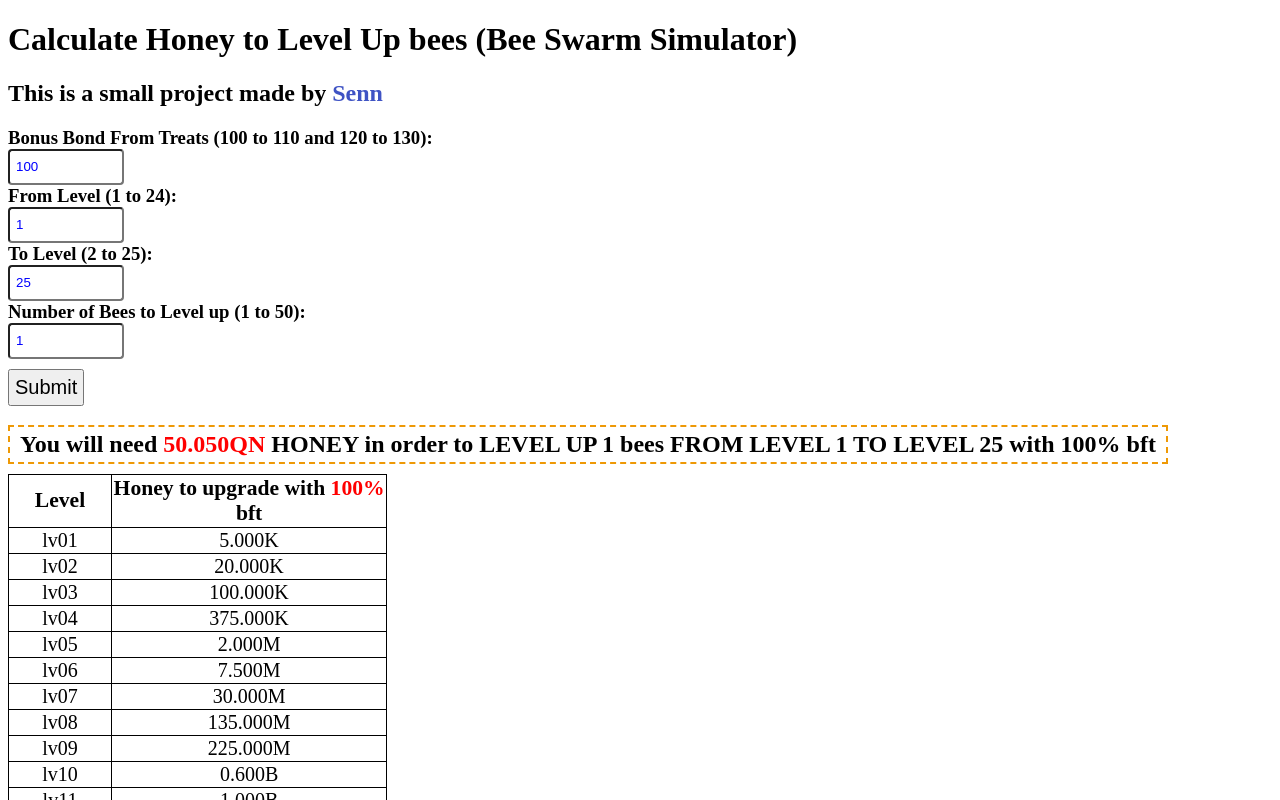
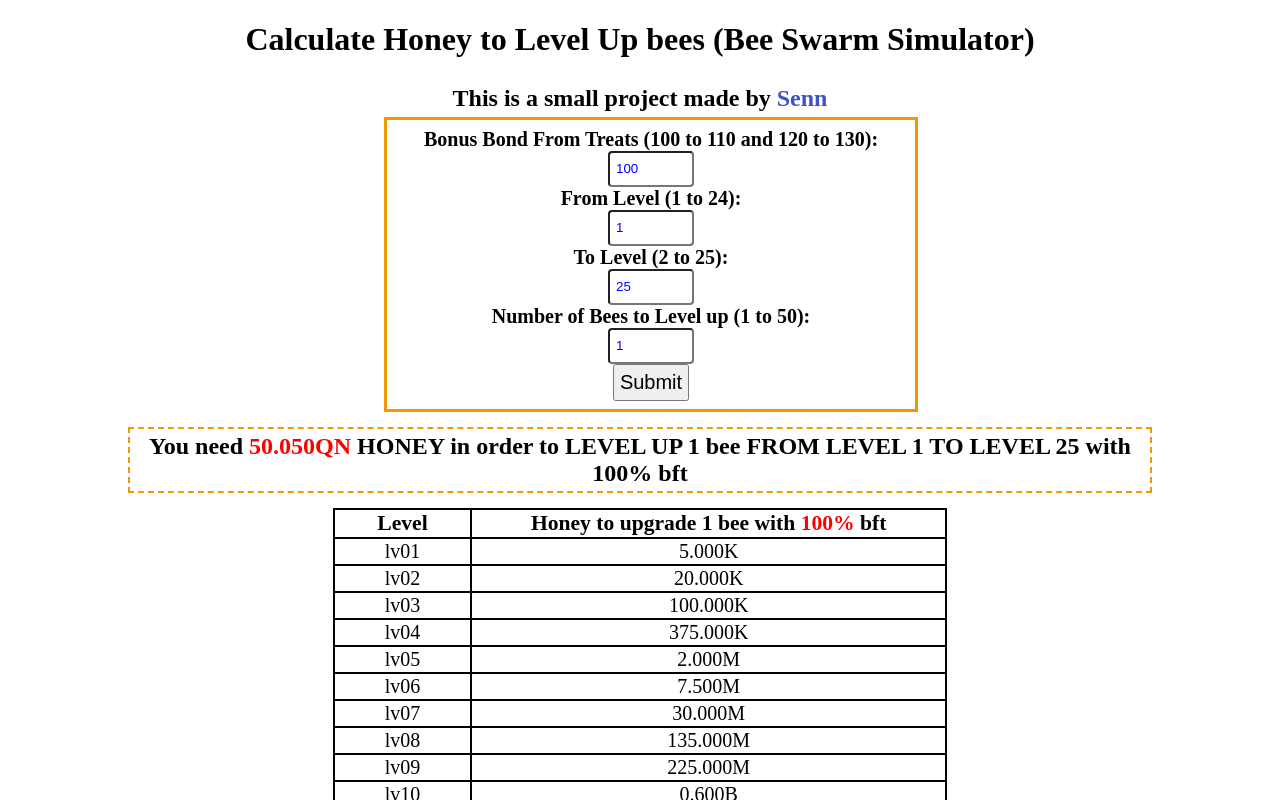
Before and after one commit to Senn1l/Calculate-Honey-for-BSS, a plain HTML site: page index.html in a window 1280 px wide. Both pictures are taken after a click on the button "Submit". Shown: the top 800 px of the page. Drawn offline with Linux system fonts and the light colour scheme.

Commit message:
third commit, fix and adjust some css

```diff
--- a/app.css
+++ b/app.css
@@ -1,9 +1,12 @@
 table {
-    width: 30%;
-    border: 1px solid;
+    width: 60%;
+    border: 2px solid;
     border-collapse: collapse;
     text-align: center;
     font-size: 20px;
+    min-width: 300px;
+    top: 50%;
+    left: 50%;
 }
 
 table tr:first-child {
@@ -11,20 +14,39 @@ table tr:first-child {
     font-size: 26px;
 }
 
+body {
+    width: 80%;
+    margin: 0 auto;
+    justify-content: center;
+    align-items: center;
+}
+
 tr, td {
-    border: 1px solid
+    border: 2px solid
 }
 
 td {
     min-width: 100px;
 }
 
+tr:hover {
+    background-color: antiquewhite;
+}
+
 .redText {
     color:red;
 }
 
+.redText:hover {
+    text-decoration: underline;
+}
+
 .margin0{
     margin: 0px;
+}
+
+.margin5{
+    margin: 5px;
 }
 
 input[type=number] {
@@ -51,14 +73,57 @@ input[type=number]:focus {
     padding: 5px 5px;
     text-align: center;
     display: inline-block;
+    margin: auto;
     font-size: 20px;
-    margin: 10px 0px 0px 0px;
     cursor: pointer;
 }
 
 .dotbox {
     border: 2px dashed rgb(238, 153, 6);
-    margin: 0px 0px 10px 0px;
+    margin: 15px 0;
     padding: 4px 10px;
     width:fit-content;
 }
+
+div {
+    display: flex;
+    justify-content: center;
+    align-items: center;
+    flex-direction: column;
+    text-align: center;
+}
+
+.noChange {
+    width: 50%;
+    position: absolute;
+    left: 50%;
+    height: fit-content;
+    margin-left: -25%; /*-1/2 width*/
+    border: 3px solid rgb(238, 153, 6);
+    position: relative;
+    align-items: center;
+    padding: 8px;
+}
+
+strong {
+    font-size: 20px;
+}
+
+.tooltip .tooltiptext {
+    font-size: 18px;
+    visibility: hidden;
+    width: 70%;
+    background-color: black;
+    color: #fff;
+    text-align: center;
+    border-radius: 6px;
+    padding: 5px 0;
+
+    /* Position the tooltip */
+    position: absolute;
+    z-index: 1;
+}
+
+.tooltip:hover .tooltiptext {
+    visibility: visible;
+}
--- a/honey.js
+++ b/honey.js
@@ -38,7 +38,7 @@ function honeyForBees(mp, bonus_bft, lvA, lvB, numberOfBeesToLevelUp) {
     let abbreviation = 0;
 
     const myObjectList = {
-        '<h5 class="margin0">Level</h5>': '<h5 class="margin0">Honey to upgrade with <span class="redText">' + bonus_bft + '%</span> bft</h5>',
+        '<h5 class="margin0">Level</h5>': '<h5 class="margin0">Honey to upgrade 1 bee with <span class="redText">' + bonus_bft + '%</span> bft</h5>',
     };
 
     //iterate using entries
--- a/index.html
+++ b/index.html
@@ -3,21 +3,23 @@
 <head><link rel="stylesheet" href="app.css"></head>
 <body>
 
-<h1>Calculate Honey to Level Up bees (Bee Swarm Simulator)</h1>
-<h2>This is a small project made by <span class="myName">Senn</span></h2>
+<div>
+    <h1>Calculate Honey to Level Up bees (Bee Swarm Simulator)</h1>
+    <h2 class="margin5">This is a small project made by <span class="myName">Senn</span></h2>
+</div>
 
-<div id="form">
-    <h3>
-    Bonus Bond From Treats (100 to 110 and 120 to 130):<br>
-    <input type="number" id="bft" value="100" min="100" max="130"><br>
-    From Level (1 to 24):<br>
-    <input type="number" id="lvA" value="1" min="1" max="24"><br>
-    To Level (2 to 25):<br>
-    <input type="number" id="lvB" value="25" min="2" max="25"><br>
-    Number of Bees to Level up (1 to 50):<br>
-    <input type="number" id="noB" value="1" min="1" max="50"><br>
+<div class="noChange">
+    <strong class="tooltip">Bonus Bond From Treats (100 to 110 and 120 to 130):
+        <span class="tooltiptext">You can find your bonus from treats in settings (stats section)</span>
+    </strong>
+    <input type="number" id="bft" value="100" min="100" max="130">
+    <strong>From Level (1 to 24):</strong>
+    <input type="number" id="lvA" value="1" min="1" max="24">
+    <strong>To Level (2 to 25):</strong>
+    <input type="number" id="lvB" value="25" min="2" max="25">
+    <strong>Number of Bees to Level up (1 to 50):</strong>
+    <input type="number" id="noB" value="1" min="1" max="50">
     <button class="myButton" onclick="submit()">Submit</button>
-    </h3>
 </div>
 
 <div id="toBeInserted">
--- a/submitForm.js
+++ b/submitForm.js
@@ -29,14 +29,14 @@ function submit() {
     recreateElementBasedOnId("placeHolder", "p")
 
     //2. Get Inputs and check
-    var bonus_bft = document.getElementById('bft').value;
-    var lvA = document.getElementById('lvA').value;
-    var lvB = document.getElementById('lvB').value;
-    var numberOfBees = document.getElementById('noB').value;
+    var bonus_bft = stringToFloat(document.getElementById('bft').value);
+    var lvA = stringToFloat(document.getElementById('lvA').value);
+    var lvB = stringToFloat(document.getElementById('lvB').value);
+    var numberOfBees = stringToFloat(document.getElementById('noB').value);
     try {
         if (bonus_bft < 100 || (bonus_bft > 110 && bonus_bft < 120) || bonus_bft > 130) throw 101;
         if (checkAppropriateLevel(lvA, lvB)) throw 102;
-        if (numberOfBees < 0 || numberOfBees > 50) throw 103;
+        if (numberOfBees < 1 || numberOfBees > 50) throw 103;
     } catch (errorNumber) {
         if (errorNumber === 101) alert("You didn't input the right BONUS BFT");
         if (errorNumber === 102) alert("You didn't input the right LEVEL");
@@ -55,7 +55,7 @@ function submit() {
 
     totalHoneyRequired.innerHTML =
     `<h2 class="dotbox margin0">
-    You will need <span class="redText">${(hfbs/numAbb).toFixed(3)}${abb}</span> HONEY
+    You need <span class="redText">${(hfbs/numAbb).toFixed(3)}${abb}</span> HONEY
     in order to LEVEL UP ${numberOfBees}${(numberOfBees === 1 ? " bee" : " bees")}
     FROM LEVEL ${lvA} TO LEVEL ${lvB} with ${bonus_bft}% bft
     </h2>`
```
